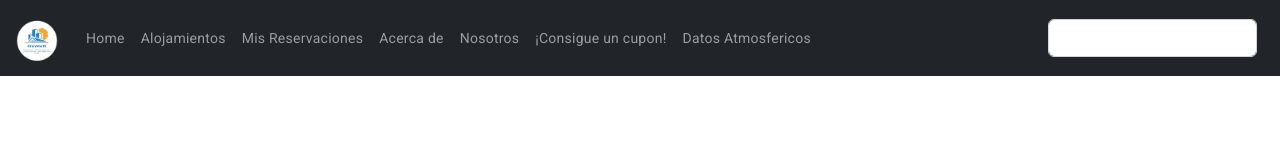
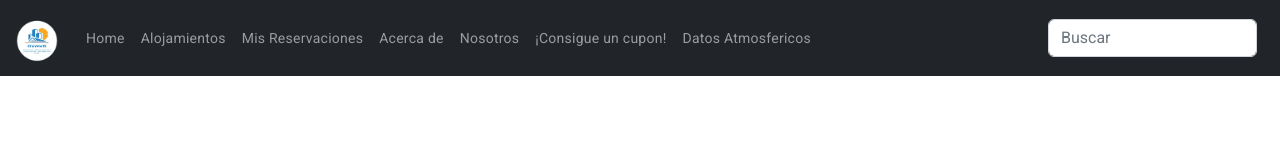
Before and after one commit to OrganizacionPruebaLuis/MiniProyectoII_Webs, an Angular app: page /mostrar/1 in a window 1280 px wide. Shown: the top 160 px of the page. Built offline with nearby package versions, Linux system fonts and the light colour scheme.

Commit message:
merge fer

```diff
--- a/src/app/components/navbar/navbar.component.html
+++ b/src/app/components/navbar/navbar.component.html
@@ -34,7 +34,7 @@
       <form class="d-flex" role="search">
         <!--<input class="form-control me-2" type="search" placeholder="Search" aria-label="Search">
         <button class="btn btn-outline-success" type="submit">Search</button>-->
-      <input #msg class="form-control" (keyup.enter)= "dirigirBusqueda(msg.value)" type="text"> |||
+      <input #msg class="form-control" (keyup.enter)= "dirigirBusqueda(msg.value)" type="text" placeholder="Buscar"> |||
       </form>
     </div>
   </div>
```
